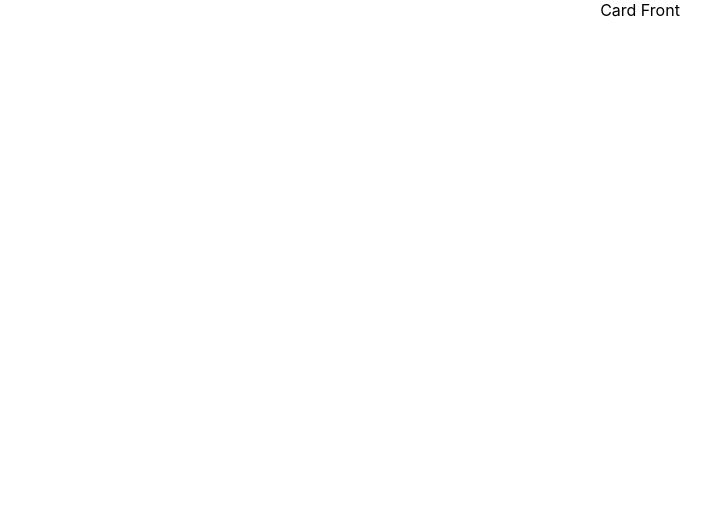
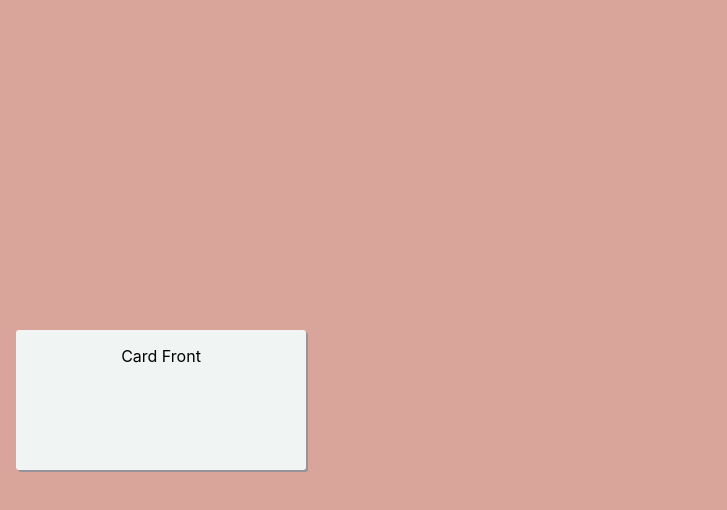
Before and after one commit to AshleyMirandaMakes/ashley-miranda-website, a React (Create React App) app: page / in a window 1280 px wide. Shown: the top 510 px of the page, without its empty margins (0-727 px from the left). Built offline with nearby package versions, Linux system fonts and the light colour scheme.

Commit message:
base card styling added

```diff
--- a/src/components/Card/Card.js
+++ b/src/components/Card/Card.js
@@ -16,11 +16,15 @@ class Card extends Component {
 
   render() {
     let frontCard = (
-      <div className="card" onClick={this.handleClickedCard}>
-        <hi>
-          Card Front
-        </hi>
-      </div>
+      <section className="card">
+        <div className="card__container">
+          <div className="card__face" onClick={this.handleClickedCard}>
+            <hi>
+              Card Front
+            </hi>
+          </div>
+        </div>
+      </section>
     )
 
     let backCard = (
--- a/src/components/Card/Card.scss
+++ b/src/components/Card/Card.scss
@@ -0,0 +1,14 @@
+@use '../../partials/mixins' as *;
+@use '../../partials/variables' as *;
+@use '../../partials/resets' as *;
+
+.card {
+  width: 100%;
+  background-color: $color-porcelain;
+  height: 140px;
+  width: 290px;
+  margin: 1rem;
+  border-radius: 3px;
+  padding: 1rem;
+  box-shadow: 2px 2px $color-mountain-mist;
+}
--- a/src/pages/MainPage/MainPage.scss
+++ b/src/pages/MainPage/MainPage.scss
@@ -0,0 +1,13 @@
+@use '../../partials/mixins' as *;
+@use '../../partials/variables' as *;
+@use '../../partials/resets' as *;
+
+.mainPage {
+  background-color: $color-petit-orchid;
+  width: 100vw;
+  height: 100vh;
+  display: flex;
+  &__container {
+    @include flex-center;
+  }
+}
--- a/src/partials/_mixins.scss
+++ b/src/partials/_mixins.scss
@@ -19,6 +19,10 @@
 
 @mixin margin-auto {
   margin: 0 auto;
+}
+
+@mixin height-margin-auto {
+  margin: auto 0;
 }
 
 // //fonts
--- a/src/partials/_resets.scss
+++ b/src/partials/_resets.scss
@@ -1,27 +1,27 @@
-// @use './fonts' as *;
-// @use './variables' as *;
-// @use './mixins' as *;
+@use './fonts' as *;
+@use './variables' as *;
+@use './mixins' as *;
 
 
-// html {
-//   box-sizing: border-box;
-//   width: 100%;
-//   margin: 0;
-//   padding: 0;
-//   font-size: 16px;
-// }
+html {
+  box-sizing: border-box;
+  width: 100%;
+  margin: 0;
+  padding: 0;
+  font-size: 16px;
+}
 
-// *,
-// *:before,
-// *:after {
-//   box-sizing: inherit;
-//   margin: 0;
-//   padding: 0;
-//   @include font-regular;
-//   //border: 1px solid lavender;
-// }
+*,
+*:before,
+*:after {
+  box-sizing: inherit;
+  margin: 0;
+  padding: 0;
+  //@include font-regular;
+  //border: 1px solid lavender;
+}
 
-// body {
-//   @include font-regular;
-//   color: $color-black;
-// }
+body {
+  //@include font-regular;
+  //color: $color-black;
+}
```
